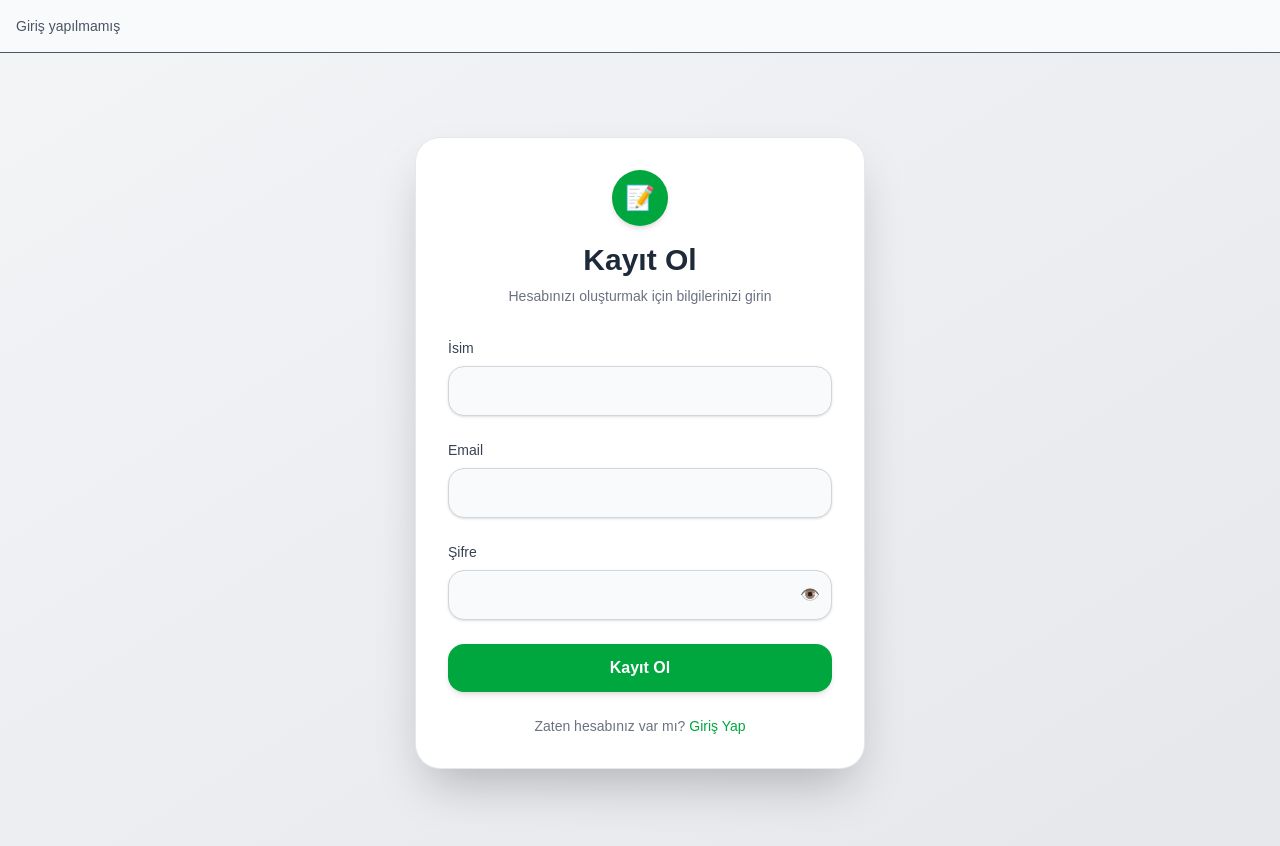
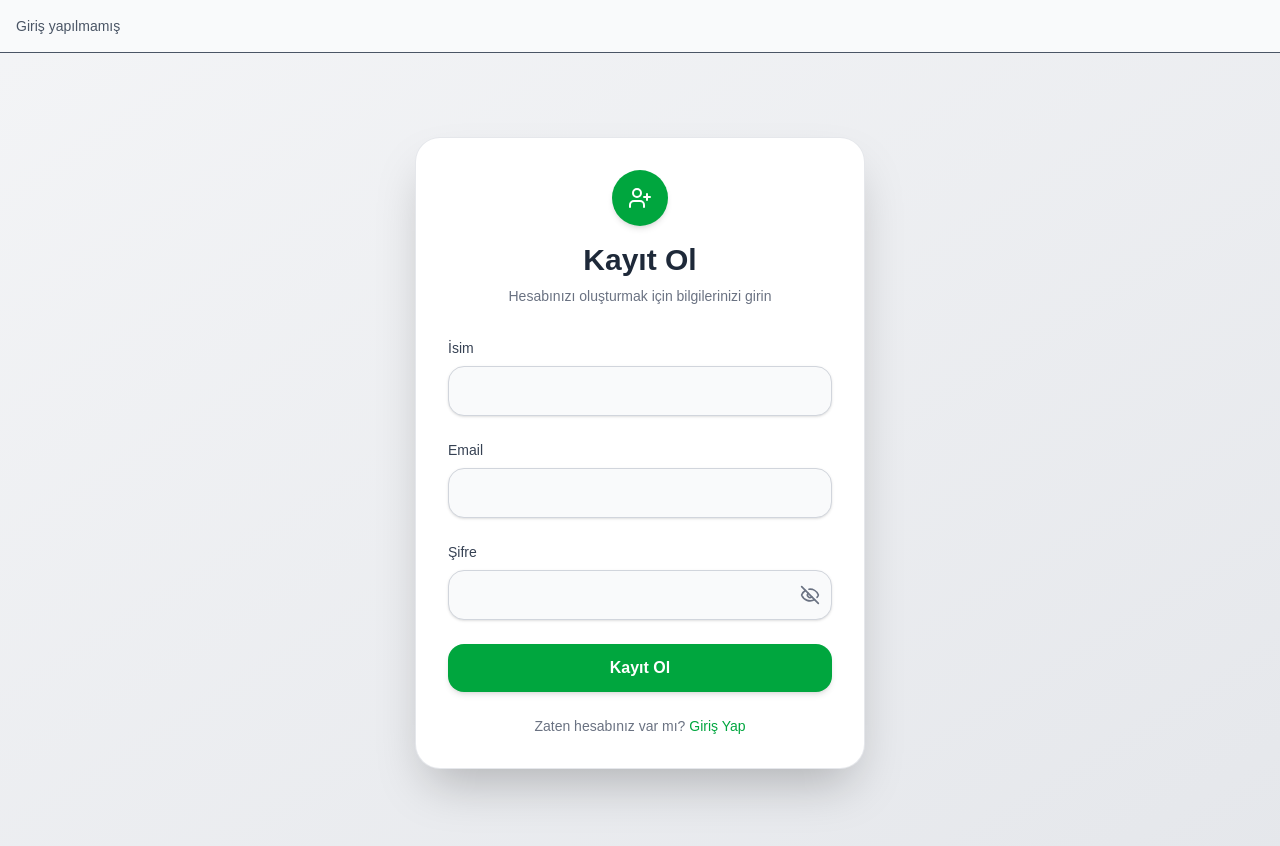
Before and after one commit to elifgularslan/AISigner, a Next.js app: page /signup in a window 1280 px wide. Shown: the top 846 px of the page. Built offline with nearby package versions, Linux system fonts and the light colour scheme; no server answers.

Commit message:
feat: add password visibility toggle and update icons in signin and signup pages update readme

```diff
--- a/package.json
+++ b/package.json
@@ -16,6 +16,7 @@
     "@node-rs/argon2": "^2.0.2",
     "@prisma/client": "^6.15.0",
     "argon2": "^0.44.0",
+    "lucide-react": "^0.544.0",
     "next": "15.5.0",
     "next-auth": "^4.24.11",
     "prisma": "^6.15.0",
--- a/src/app/(auth)/signin/page.tsx
+++ b/src/app/(auth)/signin/page.tsx
@@ -5,6 +5,9 @@
 import { useState } from "react"
 import { validateUser } from "./actions"
 import { signIn } from "next-auth/react"
+import { Eye, EyeOff } from "lucide-react";
+import { Lock } from "lucide-react"
+
 
 const initialState = { error: {} as Record<string, string[]> }
 
@@ -46,7 +49,7 @@ export default function SigninPage() {
         {/* Logo veya Başlık */}
         <div className="mb-8 text-center">
           <div className="mx-auto mb-4 h-14 w-14 rounded-full bg-blue-600 flex items-center justify-center shadow-md">
-            <span className="text-white text-2xl font-bold">🔒</span>
+            <Lock className="w-6 h-6 text-white" />
           </div>
           <h1 className="text-3xl font-bold text-gray-800">
             Hesabınıza Giriş Yapın
@@ -92,7 +95,7 @@ export default function SigninPage() {
                 onClick={() => setShowPassword(!showPassword)}
                 className="absolute inset-y-0 right-3 flex items-center text-gray-500 hover:text-gray-700"
               >
-                {showPassword ? "🙈" : "👁️"}
+                {showPassword ? <Eye className="w-5 h-5" /> :<EyeOff className="w-5 h-5" /> }
               </button>
             </div>
             {state.error?.password && (
--- a/src/app/(auth)/signup/page.tsx
+++ b/src/app/(auth)/signup/page.tsx
@@ -6,6 +6,11 @@
 import { useState } from "react"
 import { useActionState } from "react"
 import { signupAction } from "./actions"
+import { Eye, EyeOff } from "lucide-react";
+import { UserPlus } from "lucide-react"
+
+
+
 
 const initialState = { error: {} as Record<string, string[]> }
 
@@ -19,7 +24,7 @@ export default function SignupPage() {
         {/* Logo veya Başlık */}
         <div className="mb-8 text-center">
           <div className="mx-auto mb-4 h-14 w-14 rounded-full bg-green-600 flex items-center justify-center shadow-md">
-            <span className="text-white text-2xl font-bold">📝</span>
+             <UserPlus className="w-6 h-6 text-white" />
           </div>
           <h1 className="text-3xl font-bold text-gray-800">Kayıt Ol</h1>
           <p className="mt-2 text-sm text-gray-500">
@@ -74,7 +79,7 @@ export default function SignupPage() {
                 onClick={() => setShowPassword(!showPassword)}
                 className="absolute inset-y-0 right-3 flex items-center text-gray-500 hover:text-gray-700"
               >
-                {showPassword ? "🙈" : "👁️"}
+                {showPassword ? <Eye className="w-5 h-5" /> :<EyeOff className="w-5 h-5" />}
               </button>
             </div>
             {state.error?.password && (
```
Also changed, not shown: 2 other files (tests, documents, lock files or other folders).
